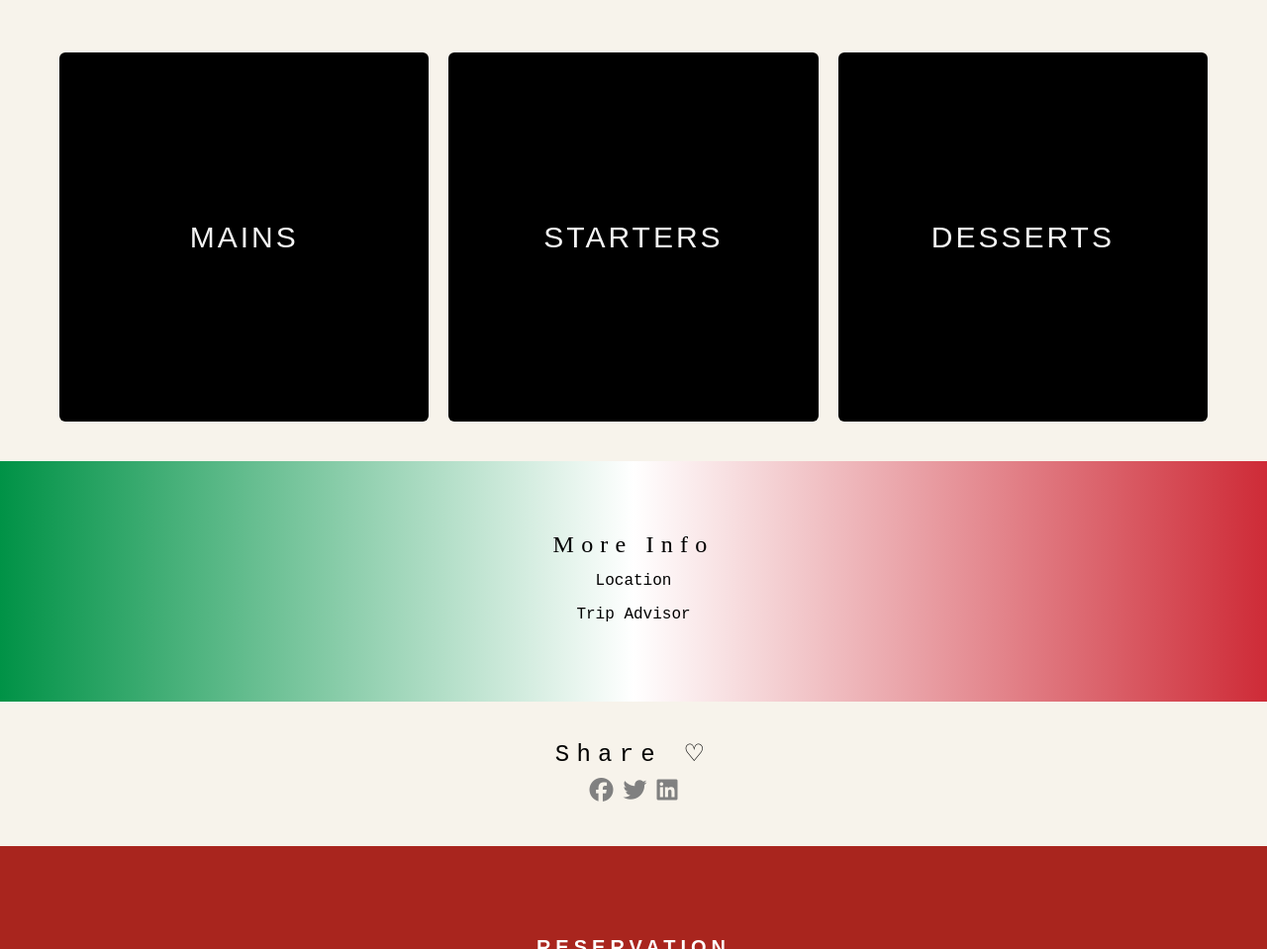
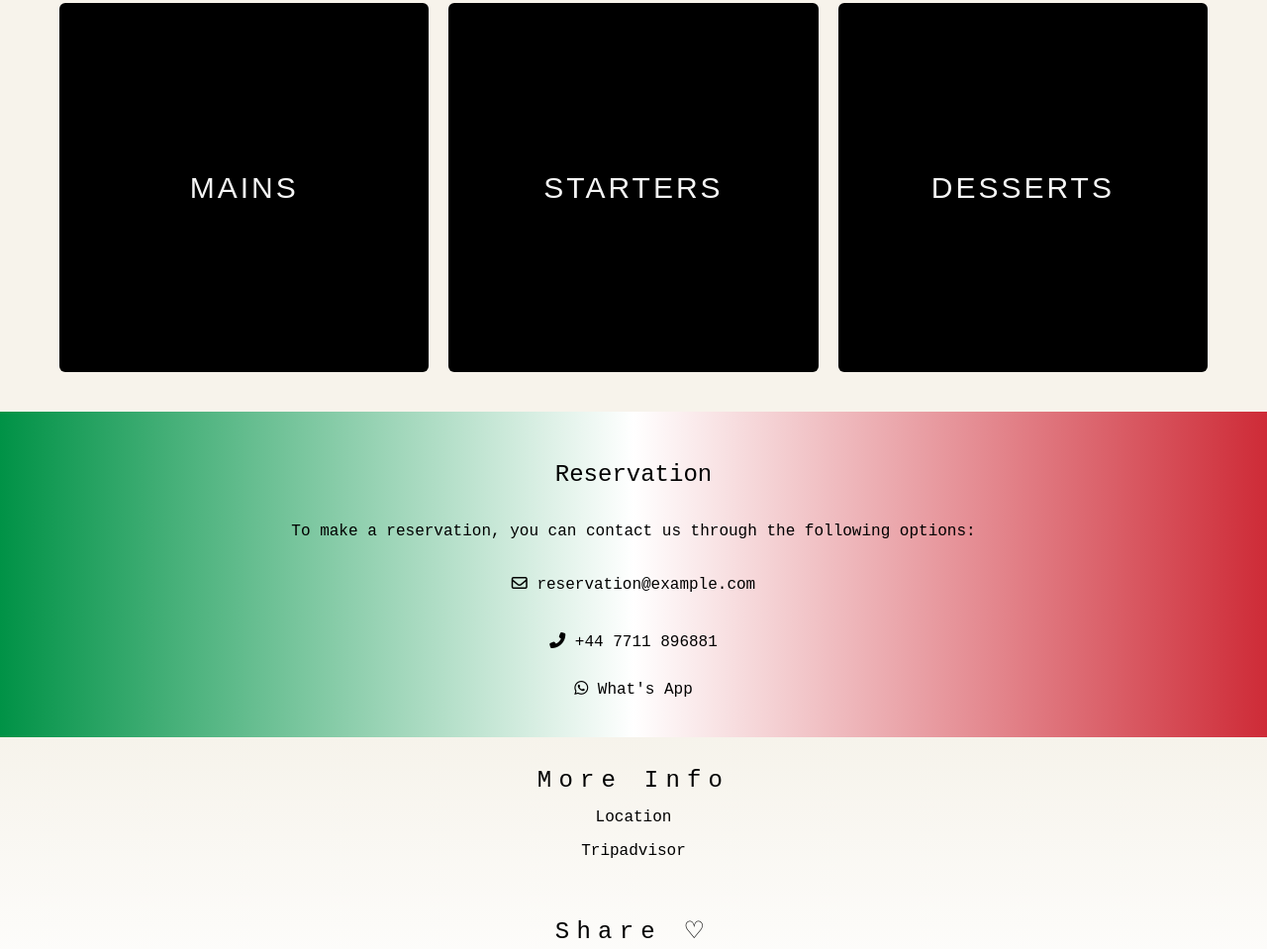
Before and after one commit to valeridev/alberello, a plain HTML site: page index.html in a window 1280 px wide. Shown: the part 1841-2800 px from the top of the page at 99% size. Drawn offline with nearby package versions, Linux system fonts and the light colour scheme; a web font is replaced by a local one.

Commit message:
Update index.html

```diff
--- a/index.html
+++ b/index.html
@@ -1,3 +1,7 @@
+
+
+
+
 <!DOCTYPE html>
 <html lang="en">
 
@@ -250,8 +254,11 @@
                 grid-template-columns: 1fr 1fr 1fr;
             }
 
+
+
             .websites {
-                margin-top: 60px;
+                margin-top: 10px;
+                margin-bottom: 40px;
             }
 
             .card {
@@ -305,17 +312,20 @@
                 color: green;
             }
 
-            .reservation {
-                background: #a9251e;
-                ;
 
-            }
 
             .reservation a {
-                color: white;
+                color: black;
                 /* Set the link color to white */
                 text-decoration: none;
             }
+
+
+            .final {
+                background-image: linear-gradient(to bottom, #F6F3EB, white);
+            }
+
+
 
             @media (max-width: 900px) {
                 header {
@@ -355,7 +365,7 @@
                 }
 
                 .websites {
-                    margin-top: 40px;
+                    margin-top: 10px;
                 }
 
                 .grid {
@@ -421,7 +431,7 @@
         <header>
             <div class="header-overlay"></div>
             <h3>Welcome</h3>
-            <h1>Alberello Restaurant</h1>
+            <h1>Alberello</h1>
             <h2>
                 In the heart of Bexley Village
             </h2>
@@ -557,10 +567,43 @@
 
 
 
-        <footer style=" padding: 60px 0;">
-            <section class="grid grid-footer" style="display: flex; justify-content: center;">
-                <div class="column" style="text-align: center;">
-                    <h1 style="color: black; letter-spacing: 0.3em;">More Info</h1>
+        <footer style=" padding: 10px 0;">
+
+            <div class="reservation" style="padding: 10px 0;">
+                <h4 style="color: black; margin:30px; text-align: center; ">Reservation</h4>
+                <p style="color: black;  margin:30px; text-align: center;">To make a reservation, you can contact us
+                    through
+                    the following options:</p>
+                <ul style="list-style: none; padding: 0; text-align: center; color:black">
+                    <li style="display: block; margin-bottom: 10px;">
+
+                        <i class="far fa-envelope"></i> <!-- Font Awesome email icon -->
+                        <a href="mailto:reservation@example.com">reservation@example.com</a>
+                    </li>
+                    <br />
+                    <li>
+                        <i class="fas fa-phone-alt"></i> <!-- Font Awesome phone icon -->
+                        <a href="tel:+44 7711 896881">+44 7711 896881</a>
+                    </li>
+                    <br />
+                    <li>
+                        <i class="fab fa-whatsapp"></i> <!-- Font Awesome WhatsApp icon -->
+                        <a href="https://wa.me/+44 7711 896881">What's App</a>
+                    </li>
+                </ul>
+            </div>
+
+
+
+
+
+
+
+        </footer>
+        <div class=" final">
+            <section class="grid grid-footer" style="display: flex; justify-content: center; ">
+                <div class=" column" style="text-align: center;">
+                    <h4 style="color: black; letter-spacing: 0.3em; padding-top: 30px;">More Info</h4>
                     <ul style="list-style-type: none; padding: 0;">
                         <li style="margin: 10px 0;">
                             <a href="https://www.google.com/maps?q=80+Bexley+High+St%2C+Bexley+DA5+1LB" target="_blank"
@@ -569,15 +612,11 @@
                         </li>
                         <li style="margin: 10px 0;">
                             <a href="https://www.tripadvisor.co.uk/Restaurant_Review-g1076982-d2435820-Reviews-Alberello_Italian_restaurant-Bexley_Greater_London_England.html"
-                                target="_blank" style="color:black; text-decoration: none;">Trip Advisor</a>
+                                target="_blank" style="color:black; text-decoration: none;">Tripadvisor</a>
                         </li>
                     </ul>
                 </div>
             </section>
-        </footer>
-
-
-
 
 
             <div class="sharing" style="padding: 40px;">
@@ -588,15 +627,19 @@
                 <div style="display: flex; align-items: center; justify-content: center;">
                     <a href="https://www.facebook.com/sharer/sharer.php?u=https://url.netlify.app/" target="_blank"
                         style="margin-right: 10px;">
-                    <i class="fab fa-facebook" style="color: gray; font-size: 24px; transition: transform 0.2s;"></i>
+                        <i class="fab fa-facebook"
+                            style="color: gray; font-size: 24px; transition: transform 0.2s;"></i>
                     </a>
                     <a href="https://twitter.com/intent/tweet?url=https://url.netlify.app/" target="_blank"
                         style="margin-right: 10px;">
                         <i class="fab fa-twitter" style="color: gray; font-size: 24px; transition: transform 0.2s;"></i>
                     </a>
-                <a href="https://www.linkedin.com/sharing/share-offsite/?url=https://url.netlify.app/" target="_blank">
-                    <i class="fab fa-linkedin" style="color: gray; font-size: 24px; transition: transform 0.2s;"></i>
+                    <a href="https://www.linkedin.com/sharing/share-offsite/?url=https://url.netlify.app/"
+                        target="_blank">
+                        <i class="fab fa-linkedin"
+                            style="color: gray; font-size: 24px; transition: transform 0.2s;"></i>
                     </a>
+                </div>
             </div>
         </div>
 
@@ -606,35 +649,15 @@
 
 
 
-
-        <div class="reservation" style="padding: 60px 0;">
-            <h3 style="color: white; margin:30px; text-align: center; ">Reservation</h3>
-            <p style="color: white;  margin:30px; text-align: center;">To make a reservation, you can contact us
-                through
-                the following options:</p>
-            <ul style="list-style: none; padding: 0; text-align: center; color:black">
-                <li style="display: block; margin-bottom: 10px;">
-
-                    <i class="far fa-envelope"></i> <!-- Font Awesome email icon -->
-                    <a href="mailto:reservation@example.com">reservation@example.com</a>
-                </li>
-                <li>
-                    <i class="fas fa-phone-alt"></i> <!-- Font Awesome phone icon -->
-                    <a href="tel:+44 7711 896881">+44 7711 896881</a>
-                </li>
-                <li>
-                    <i class="fab fa-whatsapp"></i> <!-- Font Awesome WhatsApp icon -->
-                    <a href="https://wa.me/+44 7711 896881">What's App</a>
-                </li>
-            </ul>
-        </div>
         <small>2023 Coded by <a href="https://www.linkedin.com/in/v%C3%A1leri-calhau-9279b927a/" target="_blank"
                 style="text-decoration: none; color: #14954B;">Váleri Calhau<span style="color: black;">
-                    &copy;</span></a></small>
+                    &copy;</span>
+            </a>
+        </small>
+
+
+
+
     </body>
 
 </html>
-
-
-
-</html>
```
Lines whose indentation alone changed are shown as unchanged.
